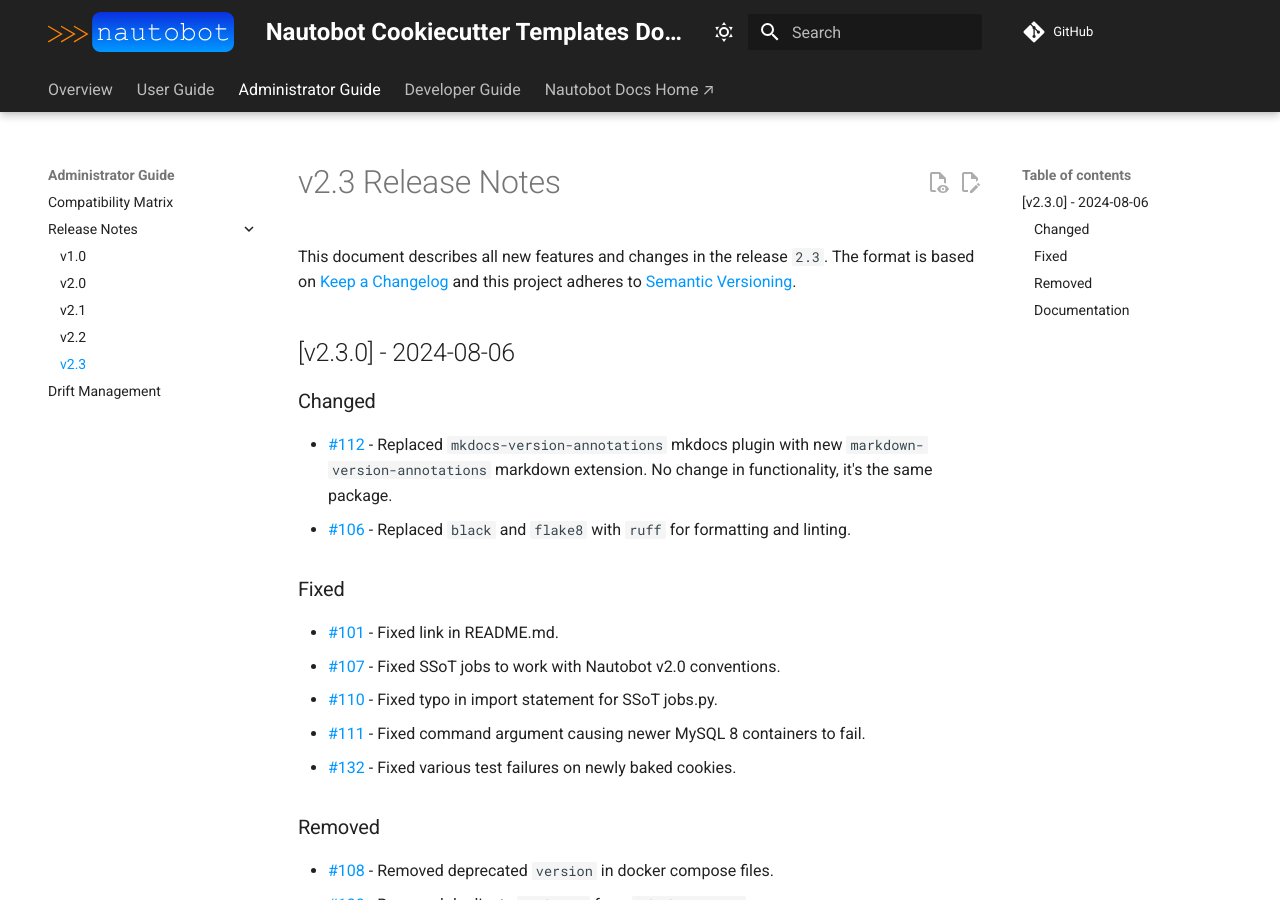
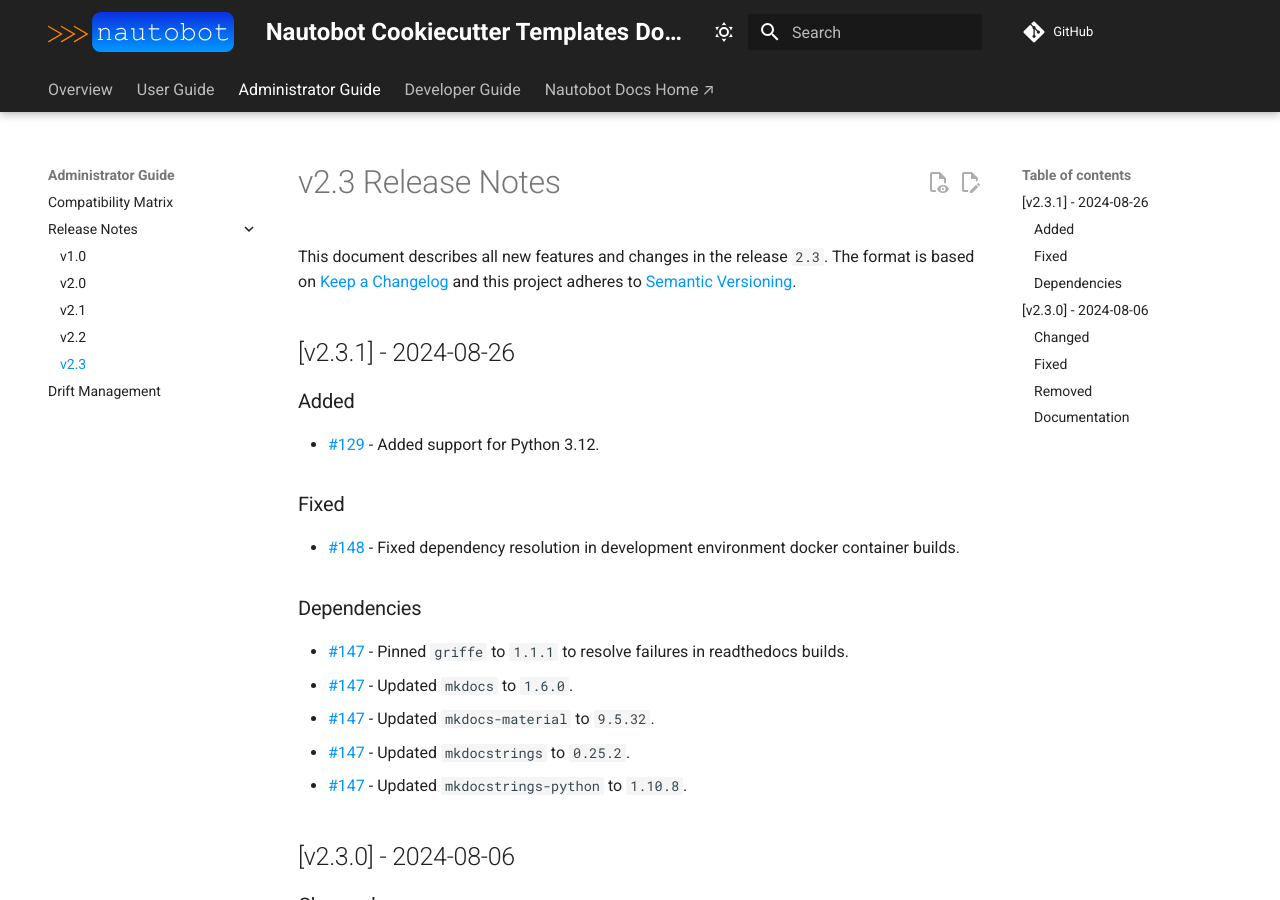
Before and after one commit to nautobot/cookiecutter-nautobot-app, an MkDocs documentation site: the page built from docs/admin/release_notes/version_2.3.md, in a window 1280 px wide and 900 px high. Built offline with MkDocs 1.6.1 and Material for MkDocs 9.7.7, drawn with Linux system fonts in a browser that asks for light colours; comment, search, counter and statistics services are not loaded.

Commit message:
update release notes

```diff
--- a/docs/admin/release_notes/version_2.3.md
+++ b/docs/admin/release_notes/version_2.3.md
@@ -1,6 +1,24 @@
 # v2.3 Release Notes
 
 This document describes all new features and changes in the release `2.3`. The format is based on [Keep a Changelog](https://keepachangelog.com/en/1.0.0/) and this project adheres to [Semantic Versioning](https://semver.org/spec/v2.0.0.html).
+
+## [v2.3.1] - 2024-08-26
+
+### Added
+
+- [#129](https://github.com/nautobot/cookiecutter-nautobot-app/issues/129) - Added support for Python 3.12.
+
+### Fixed
+
+- [#148](https://github.com/nautobot/cookiecutter-nautobot-app/issues/148) - Fixed dependency resolution in development environment docker container builds.
+
+### Dependencies
+
+- [#147](https://github.com/nautobot/cookiecutter-nautobot-app/issues/147) - Pinned `griffe` to `1.1.1` to resolve failures in readthedocs builds.
+- [#147](https://github.com/nautobot/cookiecutter-nautobot-app/issues/147) - Updated `mkdocs` to `1.6.0`.
+- [#147](https://github.com/nautobot/cookiecutter-nautobot-app/issues/147) - Updated `mkdocs-material` to `9.5.32`.
+- [#147](https://github.com/nautobot/cookiecutter-nautobot-app/issues/147) - Updated `mkdocstrings` to `0.25.2`.
+- [#147](https://github.com/nautobot/cookiecutter-nautobot-app/issues/147) - Updated `mkdocstrings-python` to `1.10.8`.
 
 ## [v2.3.0] - 2024-08-06
 
```
